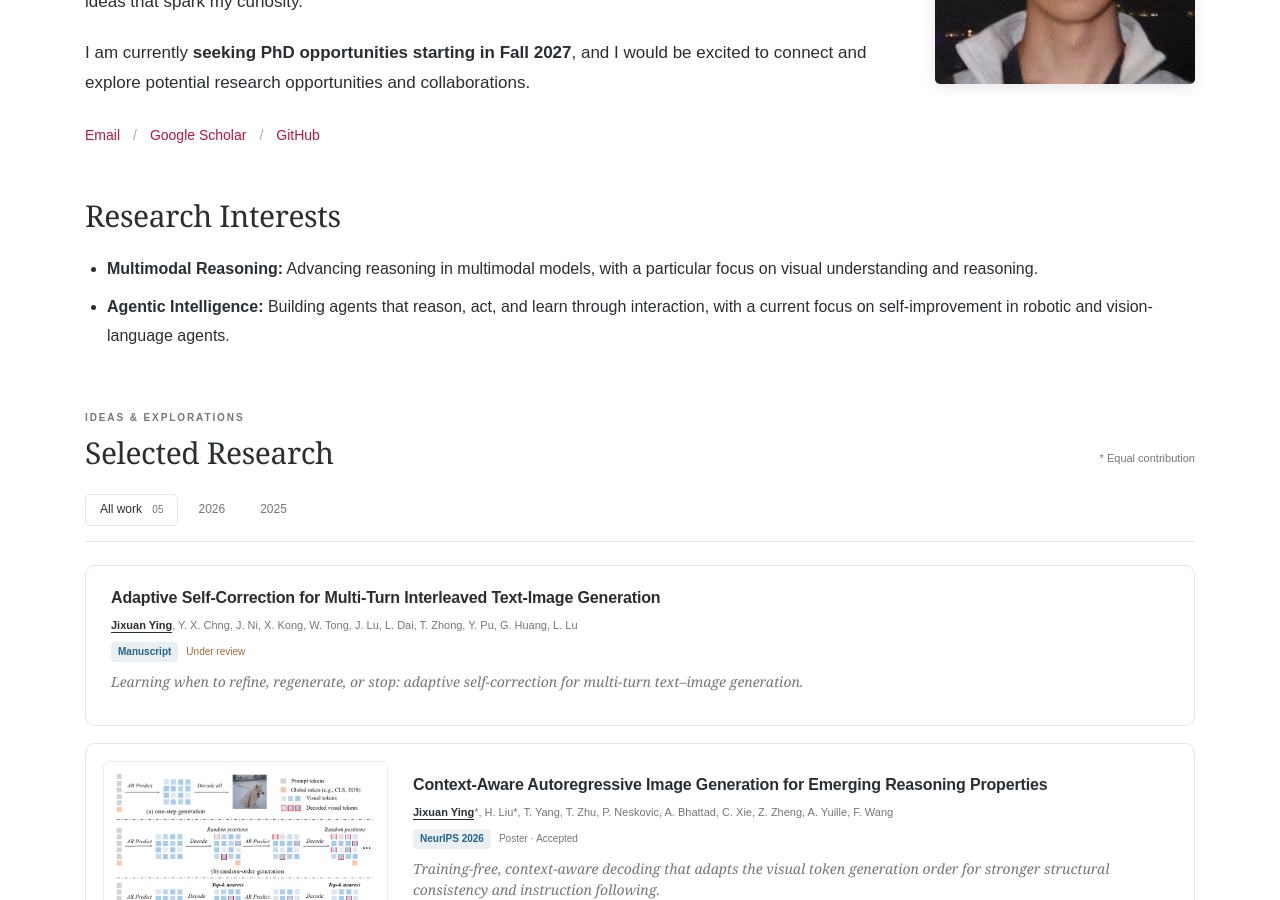
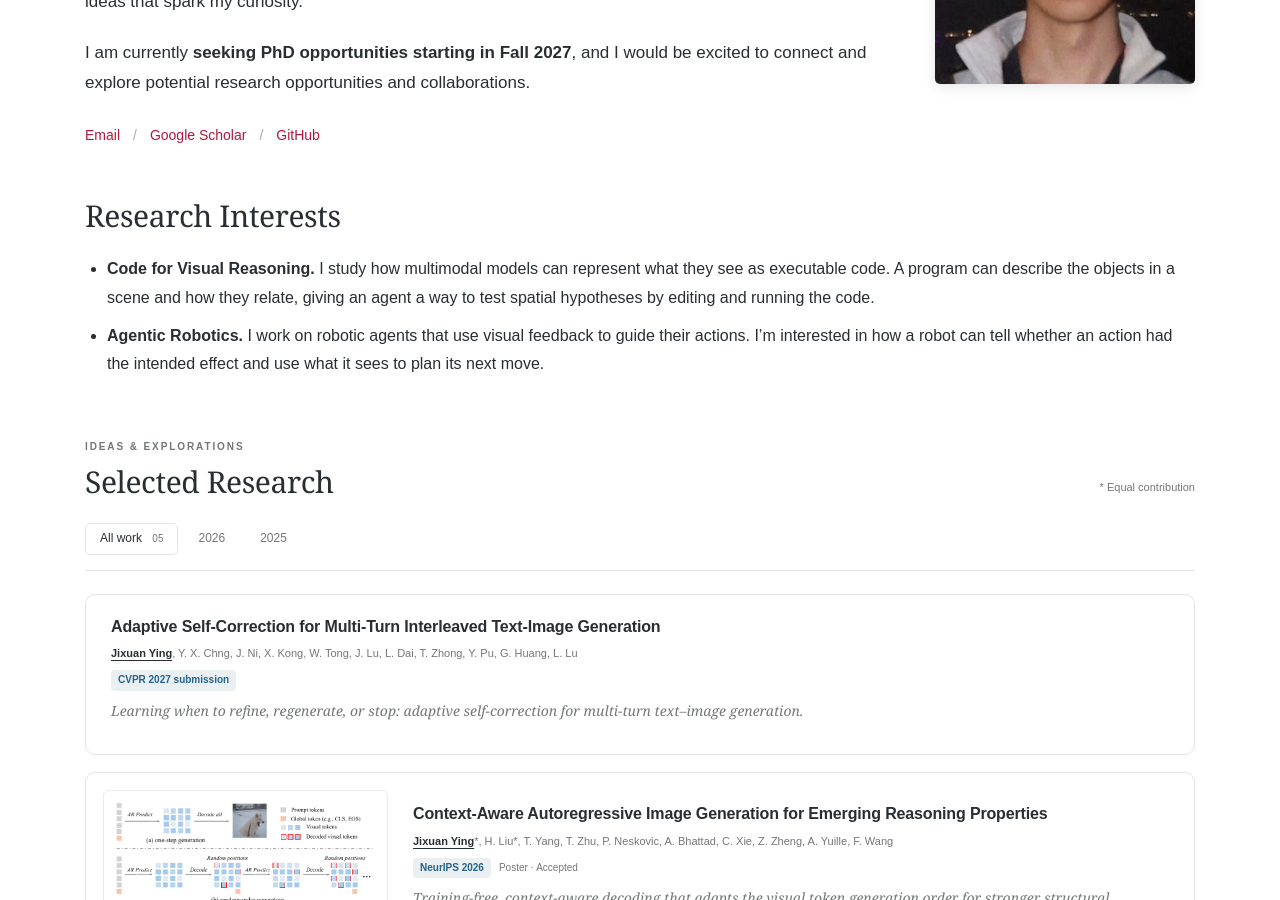
Before and after one commit to Hpesojyjx/Hpesojyjx.github.io, a Jekyll site: the page built from _pages/about.html, in a window 1280 px wide and 900 px high, scrolled down 475 px. Built offline with Jekyll 4.4.1, drawn with Linux system fonts in a browser that asks for light colours.

Commit message:
Update research interests and CVPR 2027 submission status

```diff
--- a/_pages/about.html
+++ b/_pages/about.html
@@ -20,11 +20,11 @@ redirect_from:
 <p class="phd-note">I am currently <strong>seeking PhD opportunities starting in Fall 2027</strong>, and I would be excited to connect and explore potential research opportunities and collaborations.</p>
 <div class="intro-links"><a href="mailto:yingjx23@mails.tsinghua.edu.cn">Email</a><span>/</span><a href="https://scholar.google.com/citations?user=wxPubfMAAAAJ&amp;hl=en" target="_blank" rel="noopener noreferrer">Google Scholar</a><span>/</span><a href="https://github.com/Hpesojyjx" target="_blank" rel="noopener noreferrer">GitHub</a></div>
 </div><aside class="intro-photo"><img src="assets/profile.jpg" alt="Portrait of Jixuan Ying" width="882" height="1224"></aside></div></section>
-<section class="research-interests" aria-labelledby="interests-title"><h2 id="interests-title">Research Interests</h2><ul><li><strong>Multimodal Reasoning:</strong> Advancing reasoning in multimodal models, with a particular focus on visual understanding and reasoning.</li><li><strong>Agentic Intelligence:</strong> Building agents that reason, act, and learn through interaction, with a current focus on self-improvement in robotic and vision-language agents.</li></ul></section>
+<section class="research-interests" aria-labelledby="interests-title"><h2 id="interests-title">Research Interests</h2><ul><li><strong>Code for Visual Reasoning.</strong> I study how multimodal models can represent what they see as executable code. A program can describe the objects in a scene and how they relate, giving an agent a way to test spatial hypotheses by editing and running the code.</li><li><strong>Agentic Robotics.</strong> I work on robotic agents that use visual feedback to guide their actions. I’m interested in how a robot can tell whether an action had the intended effect and use what it sees to plan its next move.</li></ul></section>
 <section id="research" class="research" aria-labelledby="research-title"><div class="section-heading"><div><p class="eyebrow">IDEAS &amp; EXPLORATIONS</p><h2 id="research-title">Selected Research</h2></div><span class="equal-note">* Equal contribution</span></div><div class="filter-row" role="group" aria-label="Filter publications by year"><button type="button" class="active" data-filter="all" aria-pressed="true">All work <span>05</span></button><button type="button" data-filter="2026" aria-pressed="false">2026</button><button type="button" data-filter="2025" aria-pressed="false">2025</button></div><p id="filter-result" class="sr-only" aria-live="polite"></p><div class="paper-list"><article class="paper no-cover" data-year="2026" id="aspo">
 
  <div class="paper-copy"><h3>Adaptive Self-Correction for Multi-Turn Interleaved Text-Image Generation</h3><p class="authors"><strong class="me">Jixuan Ying</strong>, Y. X. Chng, J. Ni, X. Kong, W. Tong, J. Lu, L. Dai, T. Zhong, Y. Pu, G. Huang, L. Lu</p>
- <div class="labels"><span class="venue">Manuscript</span><span class="status review">Under review</span></div>
+ <div class="labels"><span class="venue">CVPR 2027 submission</span></div>
  <p class="summary">Learning when to refine, regenerate, or stop: adaptive self-correction for multi-turn text–image generation.</p>
  </div></article>
 <article class="paper with-cover" data-year="2026" id="sar"><a class="paper-image-link" href="https://arxiv.org/abs/2611.06838" target="_blank" rel="noopener"><img class="paper-visual" src="assets/sar-method.png" alt="SAR Figure 2: comparison of one-step, random-order, and contextual-order autoregressive generation" loading="lazy"></a>
```
